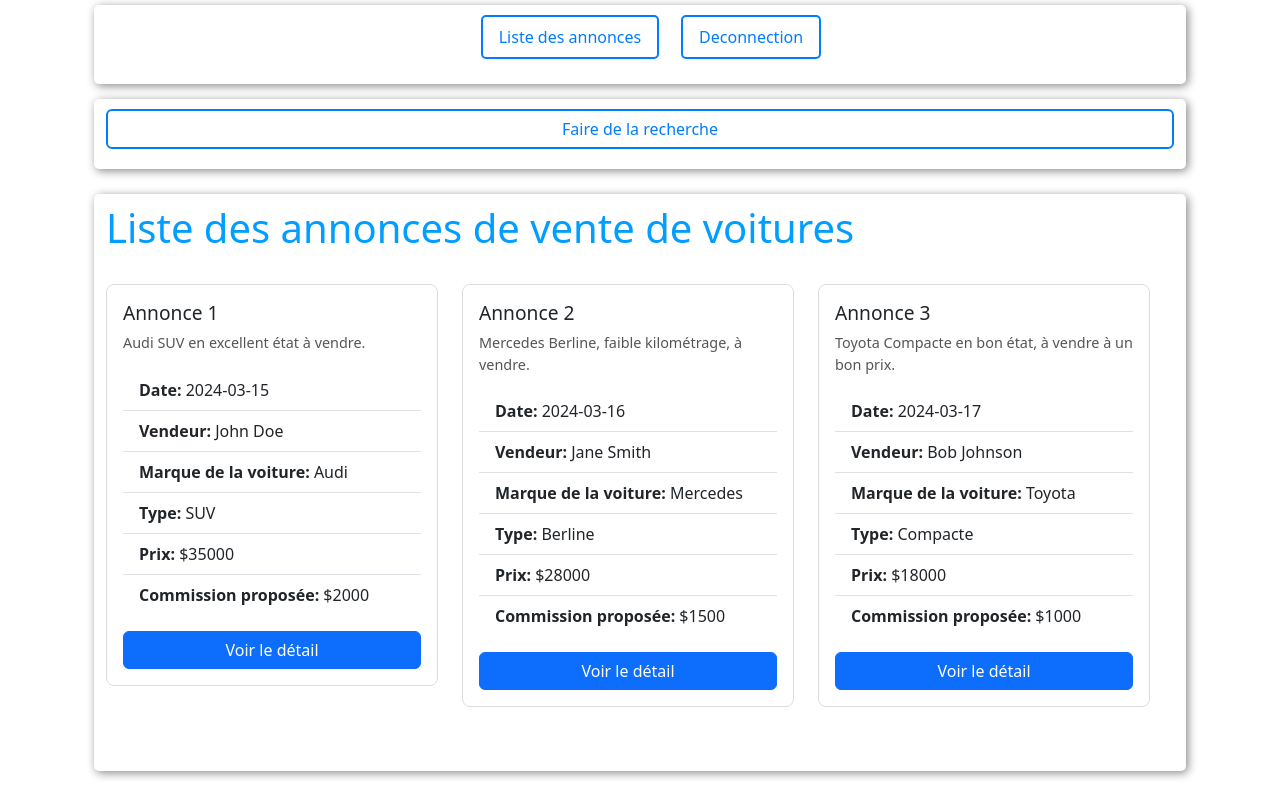
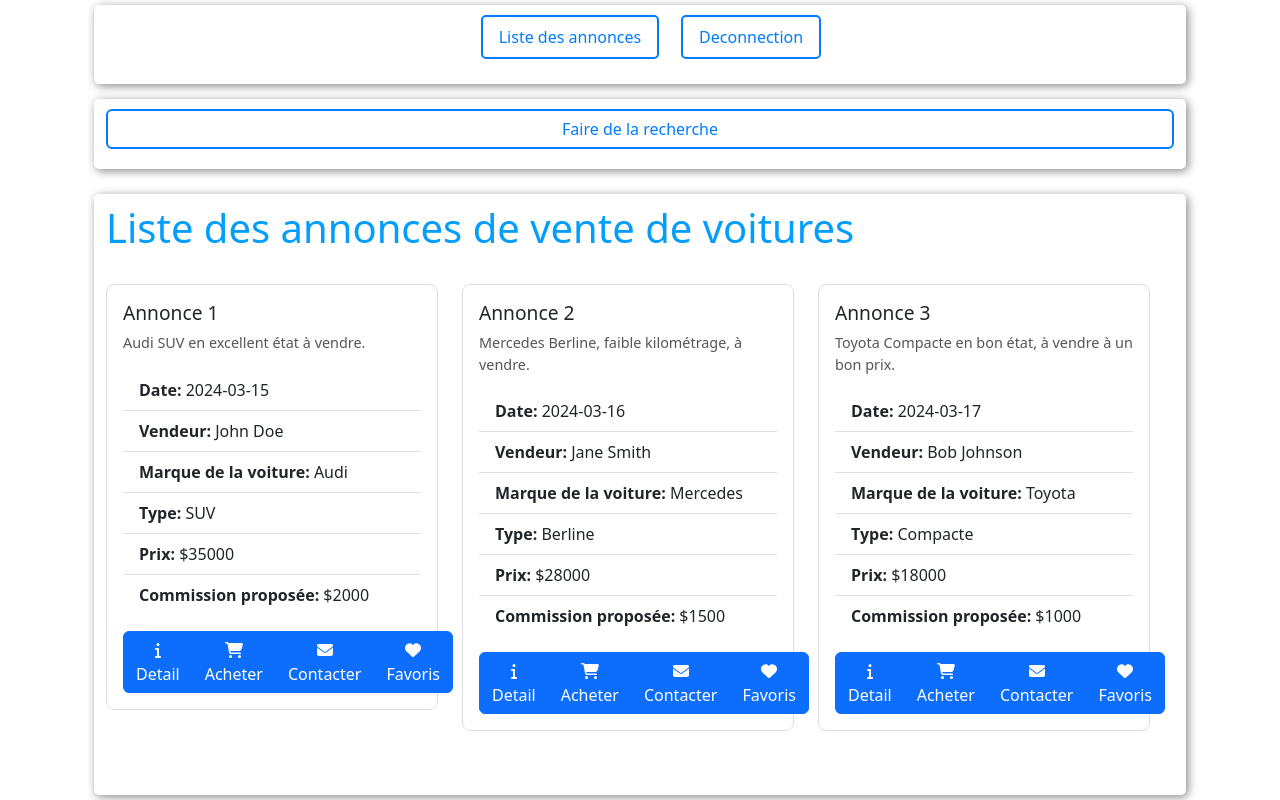
Before and after one commit to judi1968/cloud-S5-front-office-front, a React (Create React App) app: page /home in a window 1280 px wide. Built offline with nearby package versions, Linux system fonts and the light colour scheme.

Commit message:
add other button annonce

```diff
--- a/package.json
+++ b/package.json
@@ -3,6 +3,9 @@
   "version": "0.1.0",
   "private": true,
   "dependencies": {
+    "@fortawesome/fontawesome-free": "^6.5.1",
+    "@fortawesome/free-solid-svg-icons": "^6.5.1",
+    "@fortawesome/react-fontawesome": "^0.2.0",
     "@testing-library/jest-dom": "^5.17.0",
     "@testing-library/react": "^13.4.0",
     "@testing-library/user-event": "^13.5.0",
--- a/src/components/Annonce.js
+++ b/src/components/Annonce.js
@@ -1,8 +1,31 @@
 import React from 'react';
 import 'bootstrap/dist/css/bootstrap.min.css';
 import './../assets/css/Annonce.css';
+import { FontAwesomeIcon } from '@fortawesome/react-fontawesome';
+import { Modal,Button } from 'react-bootstrap';
+import { faInfo, faShoppingCart, faEnvelope, faHeart } from '@fortawesome/free-solid-svg-icons';
+import { useState } from 'react';
 
 const Annonce = ({ titre, description, date, vendeur, marqueVoiture, type, prix, commissionPropose, onDetailClick }) => {
+  const [showModal, setShowModal] = useState(false);
+  const [action, setAction] = useState('');
+
+  const handleActionClick = (action) => {
+    setShowModal(true);
+    setAction(action);
+  };
+
+  const handleClose = () => {
+    setShowModal(false);
+    setAction('');
+  };
+
+  const handleConfirm = () => {
+    // Ajoutez ici la logique pour gérer le clic sur "Oui"
+    // Vous pouvez utiliser l'état `action` pour déterminer quelle action a été confirmée
+    console.log(`Action confirmée: ${action}`);
+    handleClose();
+  };
   return (
     <div className="animated-annonce-card">
       <div className="card">
@@ -17,11 +40,40 @@ const Annonce = ({ titre, description, date, vendeur, marqueVoiture, type, prix,
             <li className="list-group-item"><strong>Prix:</strong> ${prix}</li>
             <li className="list-group-item"><strong>Commission proposée:</strong> ${commissionPropose}</li>
           </ul>
+          <div class="btn-toolbar" role="toolbar" aria-label="Toolbar with button groups">
+          <div class="btn-group me-2" role="group" aria-label="First group">
           <button className="btn btn-primary mt-3" onClick={onDetailClick}>
-            Voir le détail
+            <FontAwesomeIcon icon={faInfo} /> Detail
           </button>
+          <button className="btn btn-primary mt-3" onClick={() => handleActionClick('Acheter')}>
+            <FontAwesomeIcon icon={faShoppingCart} /> Acheter
+          </button>
+          <button className="btn btn-primary mt-3" onClick={() => handleActionClick('Contacter')}>
+            <FontAwesomeIcon icon={faEnvelope} /> Contacter
+          </button>
+          <button className="btn btn-primary mt-3" onClick={() => handleActionClick('Favoris')}>
+            <FontAwesomeIcon icon={faHeart} /> Favoris
+          </button>
+          </div>
+          </div>
         </div>
       </div>
+      <Modal show={showModal} onHide={handleClose}>
+        <Modal.Header closeButton>
+          <Modal.Title>Confirmation</Modal.Title>
+        </Modal.Header>
+        <Modal.Body>
+          Êtes-vous sûr de vouloir {action.toLowerCase()} ?
+        </Modal.Body>
+        <Modal.Footer>
+          <Button variant="secondary" onClick={handleClose}>
+            Non
+          </Button>
+          <Button variant="primary" onClick={handleConfirm}>
+            Oui
+          </Button>
+        </Modal.Footer>
+      </Modal>
     </div>
   );
 };
--- a/src/components/AnnonceDetail.js
+++ b/src/components/AnnonceDetail.js
@@ -3,8 +3,31 @@
 import React from 'react';
 import 'bootstrap/dist/css/bootstrap.min.css';
 import './../assets/css/AnnonceDetail.css';
+import { faEnvelope, faHeart,  faShoppingCart } from '@fortawesome/free-solid-svg-icons';
+import { FontAwesomeIcon } from '@fortawesome/react-fontawesome';
+import { useState } from 'react';
+import { Button,Modal } from 'react-bootstrap';
 
 const AnnonceDetail = ({ annonce, onFermerClick }) => {
+  const [showModal, setShowModal] = useState(false);
+  const [action, setAction] = useState('');
+
+  const handleActionClick = (action) => {
+    setShowModal(true);
+    setAction(action);
+  };
+
+  const handleClose = () => {
+    setShowModal(false);
+    setAction('');
+  };
+
+  const handleConfirm = () => {
+    // Ajoutez ici la logique pour gérer le clic sur "Oui"
+    // Vous pouvez utiliser l'état `action` pour déterminer quelle action a été confirmée
+    console.log(`Action confirmée: ${action}`);
+    handleClose();
+  };
   if (!annonce) {
     return null;
   }
@@ -24,11 +47,40 @@ const AnnonceDetail = ({ annonce, onFermerClick }) => {
             <li className="list-group-item"><strong>Prix:</strong> ${annonce.prix}</li>
             <li className="list-group-item"><strong>Commission proposée:</strong> ${annonce.commissionPropose}</li>
           </ul>
-          <button className="btn btn-ferme mt-3" onClick={onFermerClick}>
-            Fermer
-          </button>
+          <div class="btn-toolbar" role="toolbar" aria-label="Toolbar with button groups">
+          <div class="btn-group me-2" role="group" aria-label="First group">
+            <button className="btn btn-ferme btn-primary mt-3" onClick={onFermerClick} >
+               Ferme
+            </button>
+            <button className="btn btn-primary mt-3" onClick={() => handleActionClick('Acheter')}>
+              <FontAwesomeIcon icon={faShoppingCart} /> Acheter
+            </button>
+            <button className="btn btn-primary mt-3" onClick={() => handleActionClick('Contacter')}>
+              <FontAwesomeIcon icon={faEnvelope} /> Contacter
+            </button>
+            <button className="btn btn-primary mt-3" onClick={() => handleActionClick('Favoris')}>
+              <FontAwesomeIcon icon={faHeart} /> Favoris
+            </button>
+          </div>
+          </div>
         </div>
       </div>
+      <Modal show={showModal} onHide={handleClose}>
+        <Modal.Header closeButton>
+          <Modal.Title>Confirmation</Modal.Title>
+        </Modal.Header>
+        <Modal.Body>
+          Êtes-vous sûr de vouloir {action.toLowerCase()} ?
+        </Modal.Body>
+        <Modal.Footer>
+          <Button variant="secondary" onClick={handleClose}>
+            Non
+          </Button>
+          <Button variant="primary" onClick={handleConfirm}>
+            Oui
+          </Button>
+        </Modal.Footer>
+      </Modal>
     </div>
   );
 };
```
Also changed, not shown: 1 other file (tests, documents, lock files or other folders).
